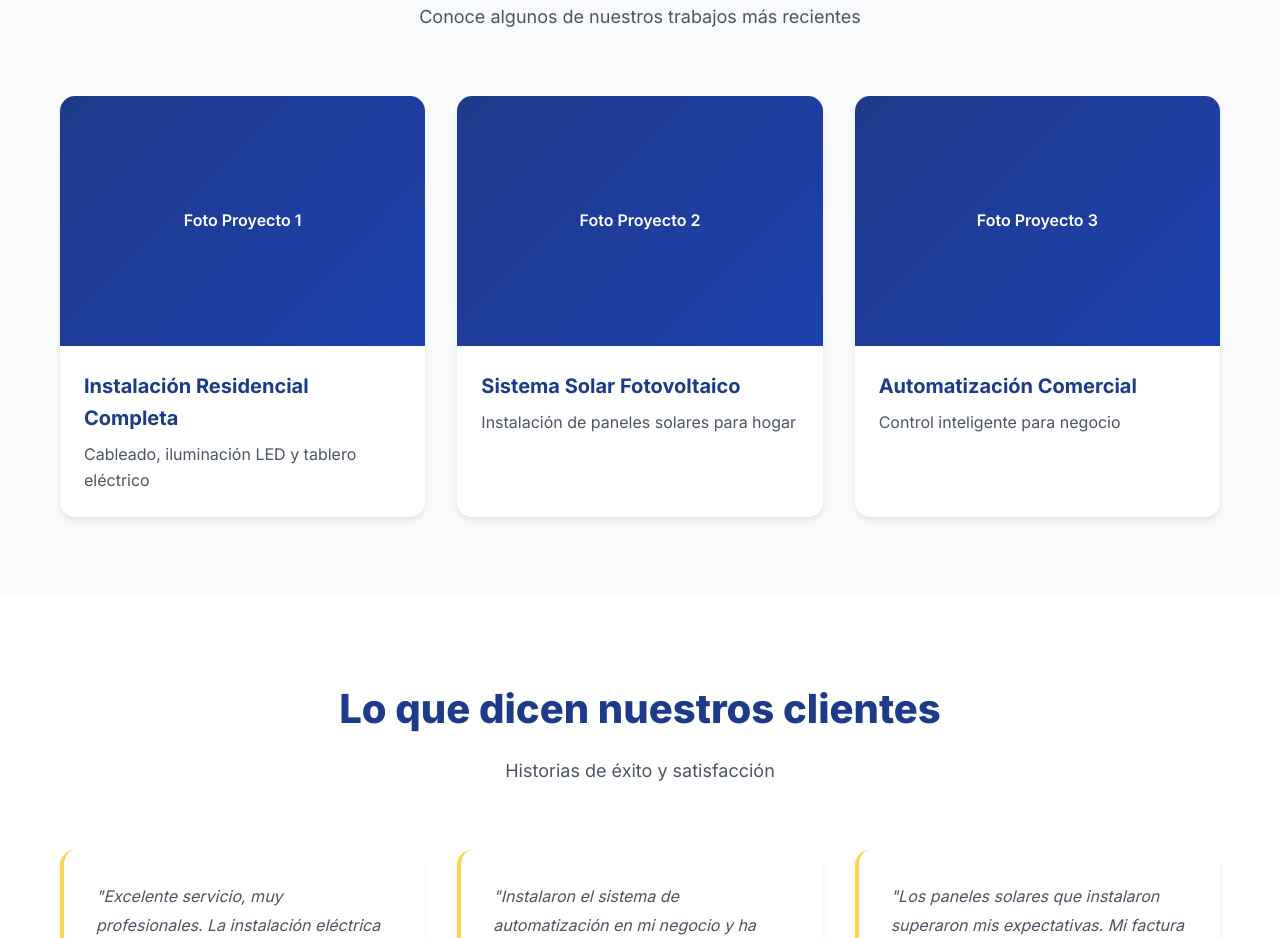
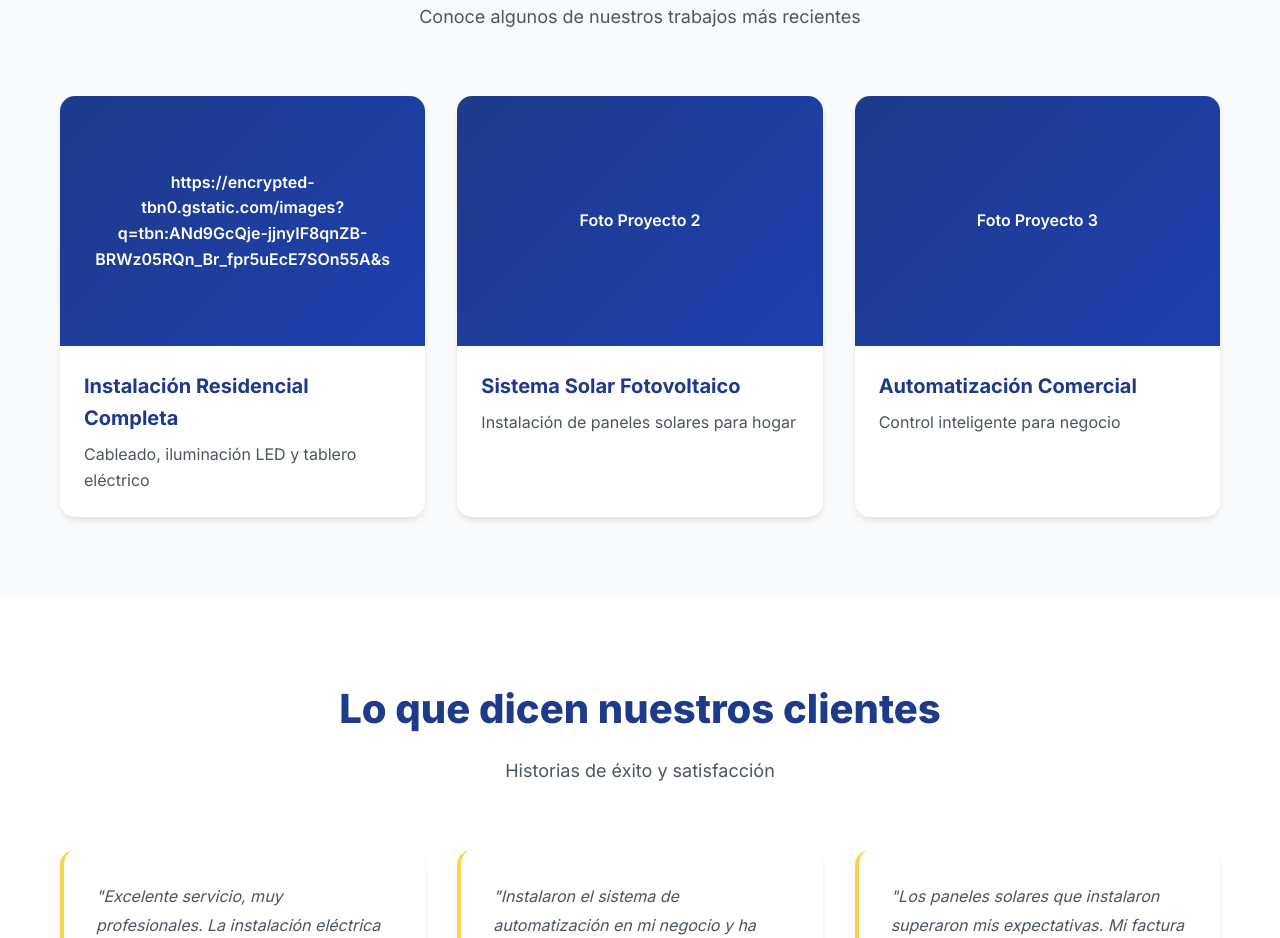
Before and after one commit to novoelectra/novoelectra.github.io, a plain HTML site: page index.html in a window 1280 px wide. Shown: the part 3093-4031 px from the top of the page. Drawn offline with Linux system fonts and the light colour scheme.

Commit message:
Update index.html

```diff
--- a/index.html
+++ b/index.html
@@ -188,7 +188,7 @@
             <div class="projects-grid">
                 <div class="project-card">
                     <div class="project-image">
-                        <div class="placeholder-img">Foto Proyecto 1</div>
+                        <div class="placeholder-img">https://encrypted-tbn0.gstatic.com/images?q=tbn:ANd9GcQje-jjnyIF8qnZB-BRWz05RQn_Br_fpr5uEcE7SOn55A&s</div>
                     </div>
                     <div class="project-info">
                         <h4>Instalación Residencial Completa</h4>
```
